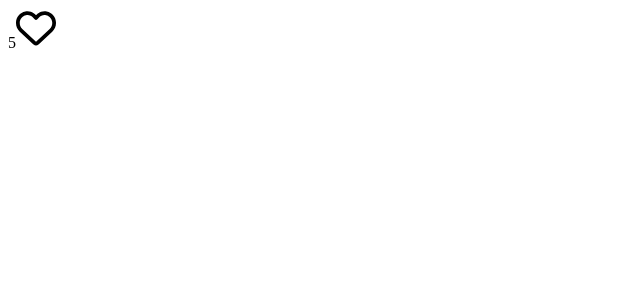
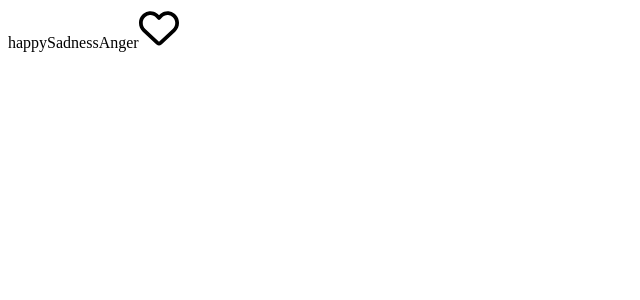
Before and after one commit to zephyr942/reacttutorial, a React app: page / in a window 1280 px wide. Shown: the top 300 px of the page, without its empty margins (0-640 px from the left). Built offline with nearby package versions, Linux system fonts and the light colour scheme; the HTML template or start-up script is replaced by a standard one.

Commit message:
3-8 Updating Arrays

```diff
--- a/src/App.tsx
+++ b/src/App.tsx
@@ -16,23 +16,34 @@ function App() {
   const [isAlertVisible, setIsAlertVisible] = useState(false);
 
   //practice
-  const [drink, setDrink] = useState({
-    title: "coffee",
-    price: 5,
-  });
+  // const [drink, setDrink] = useState({
+  //   title: "coffee",
+  //   price: 5,
+  // });
 
-  function handleDrink() {
-    setDrink({ ...drink, price: 6 });
+  const [feelings, setFeeling] = useState(["happy", "Sadness", "Anger"]);
+
+  function handleClick() {
+    //updating
+    setFeeling([...feelings, "lonely"]);
+
+    //remove
+    setFeeling(feelings.filter((feeling) => feeling !== "happy"));
+
+    //replacement
+    setFeeling(
+      feelings.map((feeling) => (feeling === "happy" ? "happiness" : feeling)),
+    );
   }
 
   return (
     <div>
-      {drink.price}
+      {feelings}
       <LikeBTN
         likeColor="red"
         likeSize={40}
         onClick={() => {
-          handleDrink();
+          handleClick();
         }}
       />
     </div>
```
